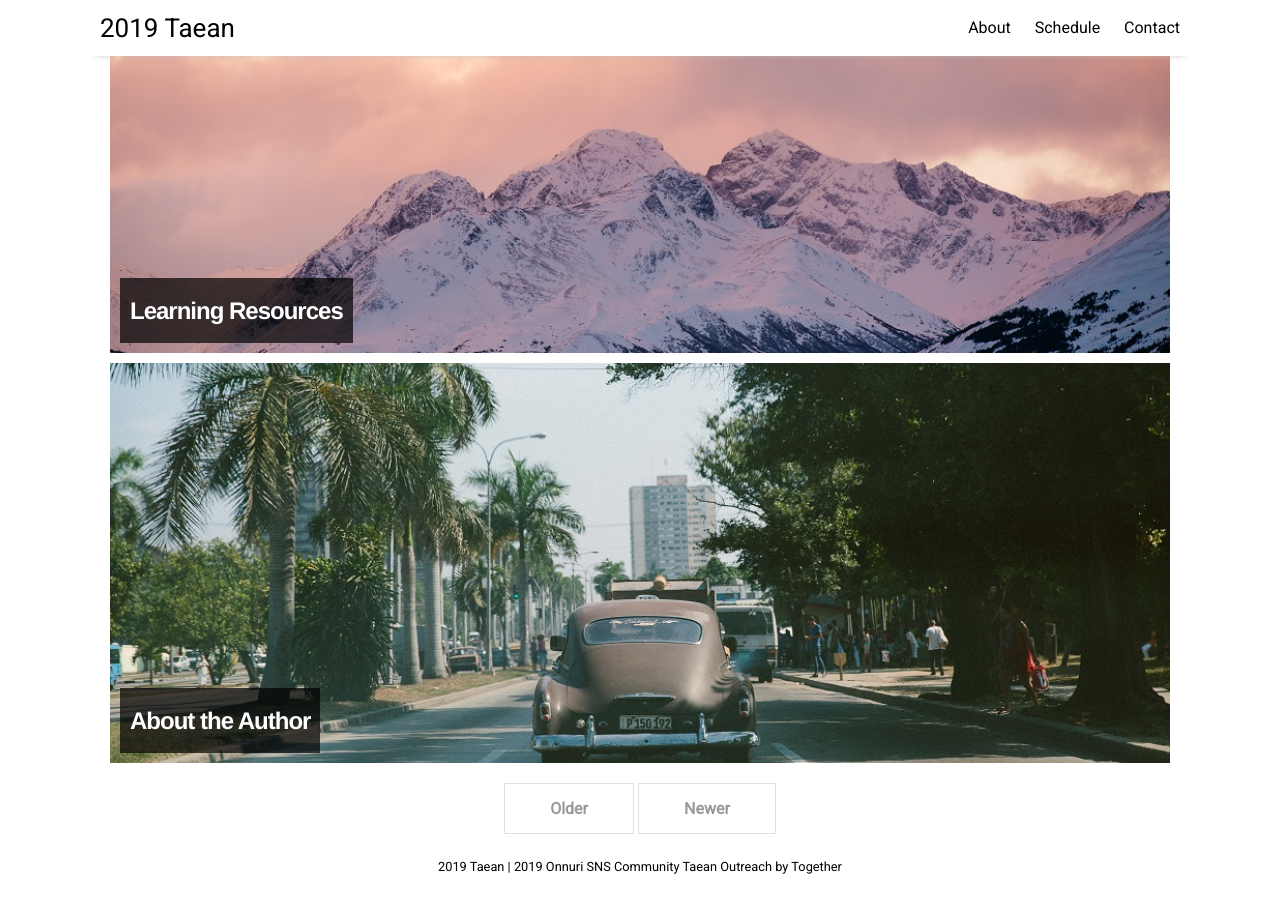
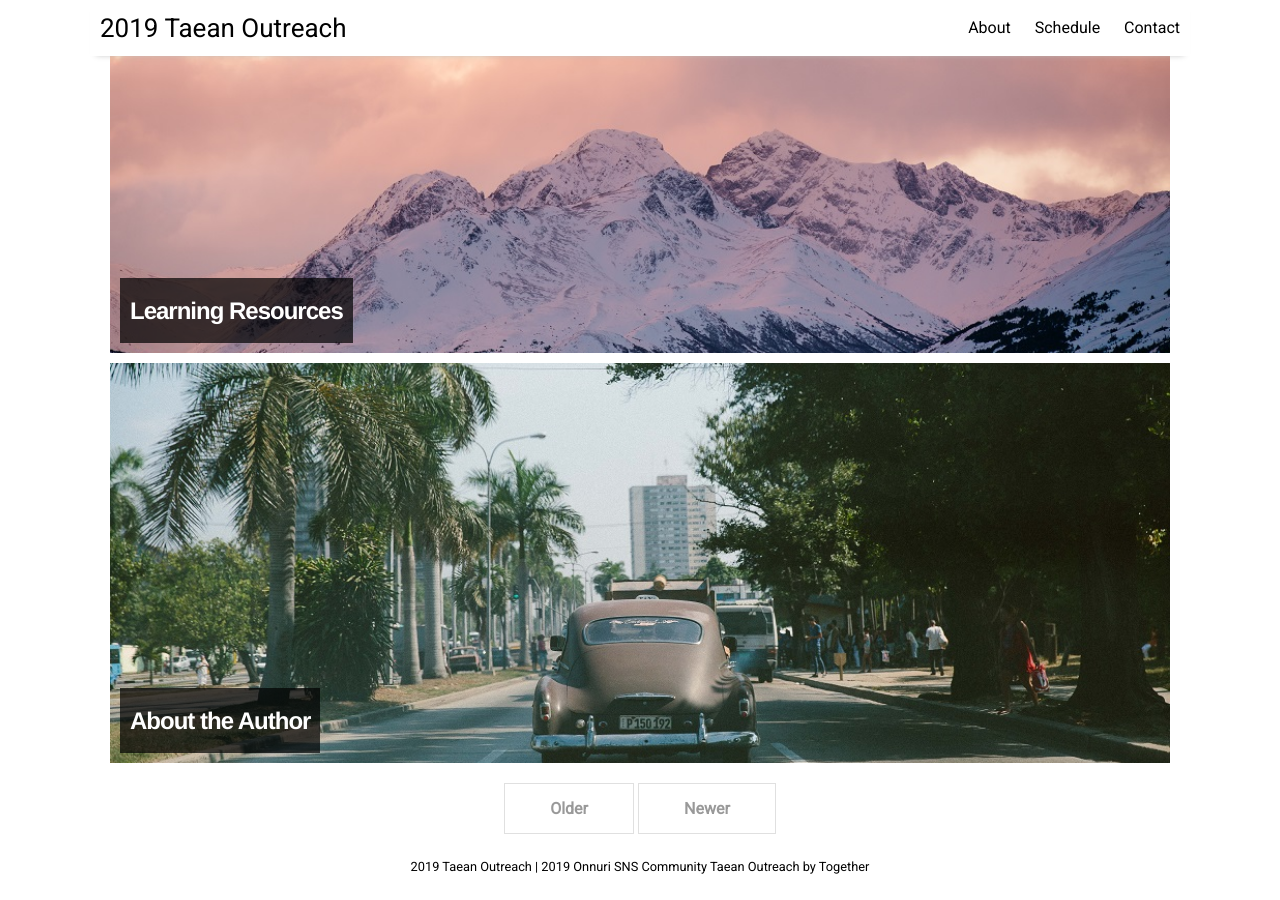
Before and after one commit to taean-outreach/taean-outreach.github.io, a Jekyll site: the page built from index.html, in a window 1280 px wide and 900 px high, scrolled down 1348 px. Built offline with Jekyll 4.4.1, drawn with Linux system fonts in a browser that asks for light colours; nearby versions of some CDN libraries; the list of posts is cut into pages by our own code.

Commit message:
Update _config.yml

```diff
--- a/_config.yml
+++ b/_config.yml
@@ -14,7 +14,7 @@ sass:
   style: :nested
 
 # Customise atom feed settings (this is where Jekyll-Feed gets configuration information)
-title:		           "2019 Taean"
+title:		           "2019 Taean Outreach"
 description:	       "2019 Onnuri SNS Community Taean Outreach"
 author:              "Together"
 
```
